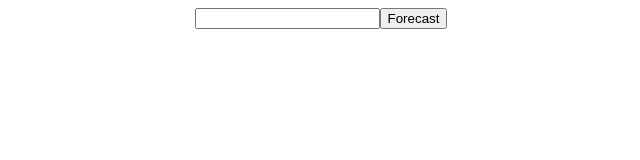
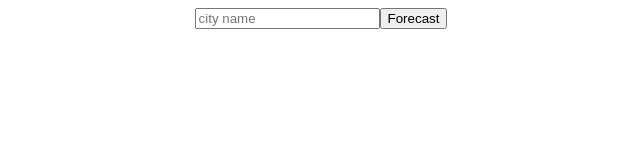
Before and after one commit to meghamodi/WeatherApp, a React (Create React App) app: page / in a window 1280 px wide. Shown: the top 160 px of the page, without its empty margins (319-959 px from the left). Built offline with nearby package versions, Linux system fonts and the light colour scheme.

Commit message:
split app to 2 components

```diff
--- a/src/App.js
+++ b/src/App.js
@@ -1,7 +1,8 @@
 import './App.css';
 // import {useEffect} from 'react';
 import {useState} from 'react';
-
+import SearchCity from './components/SearchCity.js'
+import WeatherData from './components/WeatherData.js'
 function App() {
   const [data,setData] = useState('');
   const [cityData,setCityData] = useState('')
@@ -22,14 +23,8 @@ function App() {
   return (
 
     <div className="App">
-      {}
-      <div className="inputParams">
-        <input id="city" onChange={handleCityName} value={data} defaultValue="city name"/>
-        <button type="submit" onClick={handleWeatherData}>Forecast</button>
-        <p></p>
-
-      </div>
-
+      <SearchCity data={data} handleCityName={handleCityName} handleWeatherData={handleWeatherData} />
+      <WeatherData cityData={cityData}/>
     </div>
   );
 }
--- /dev/null
+++ b/src/components/SearchCity.js
@@ -0,0 +1,13 @@
+
+// This is a default import meaning the name should be imported as it is
+// controlled component as data is being handled by react
+export default function SearchCity({data,handleCityName,handleWeatherData}){
+
+return (
+
+    <div className="inputParams">
+        <input id="city" onChange={handleCityName} value={data} placeholder="city name"/>
+        <button type="submit" onClick={handleWeatherData}>Forecast</button>
+      </div>
+)
+}
--- /dev/null
+++ b/src/components/WeatherData.js
@@ -0,0 +1,23 @@
+// App (Parent)
+//  ├──> Passes cityData as a prop to WeatherData
+//  ├──> WeatherData (Child) receives and displays the data
+
+export default function WeatherData({cityData}){
+    return (
+        <div>
+        {cityData.weather && cityData.weather.length > 0 && (
+        <div>
+        {cityData.name && <h3>Weather for {cityData.name}</h3>}
+
+        {cityData.weather.map((weatherId,idx) =>(
+          <div key={idx}>
+
+            <p>{weatherId.main}</p>
+            <p>{weatherId.description}</p>
+          </div>
+        ))}
+      </div>
+    )}
+    </div>
+    )
+}
```
